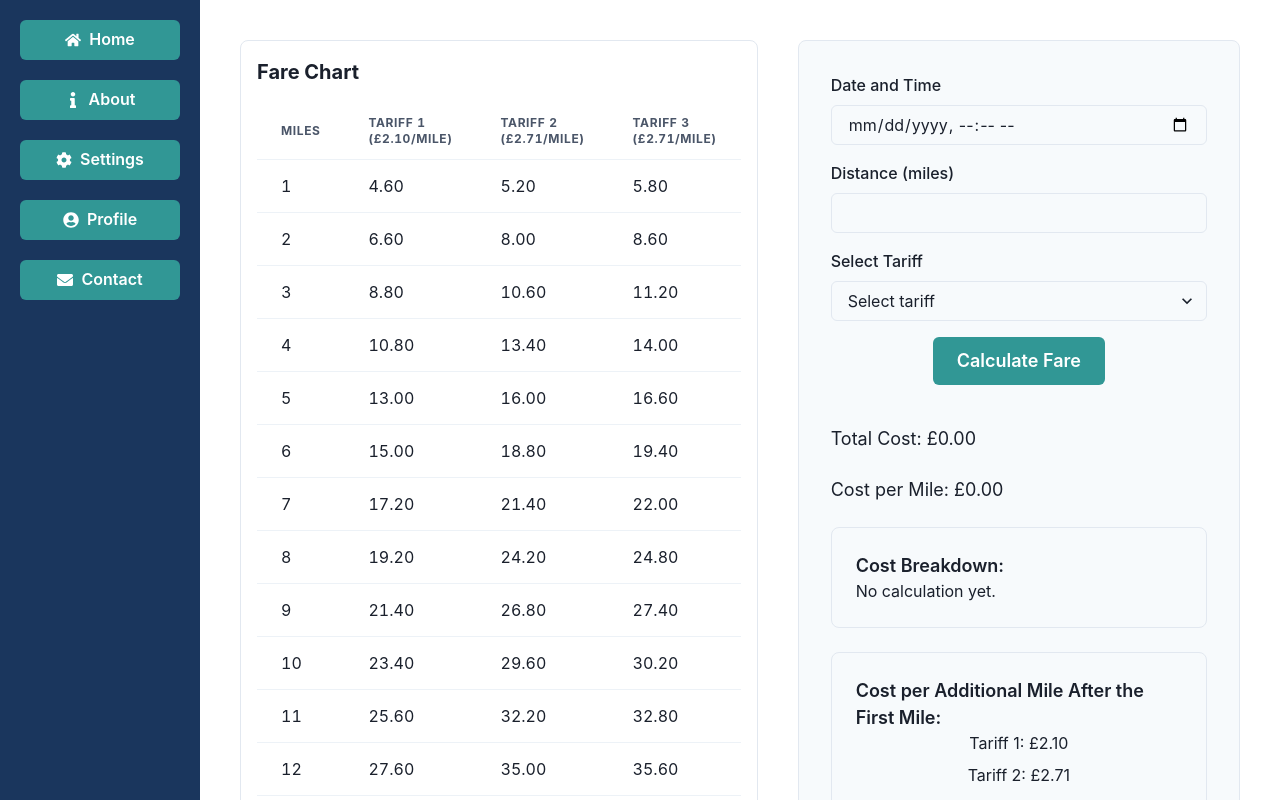
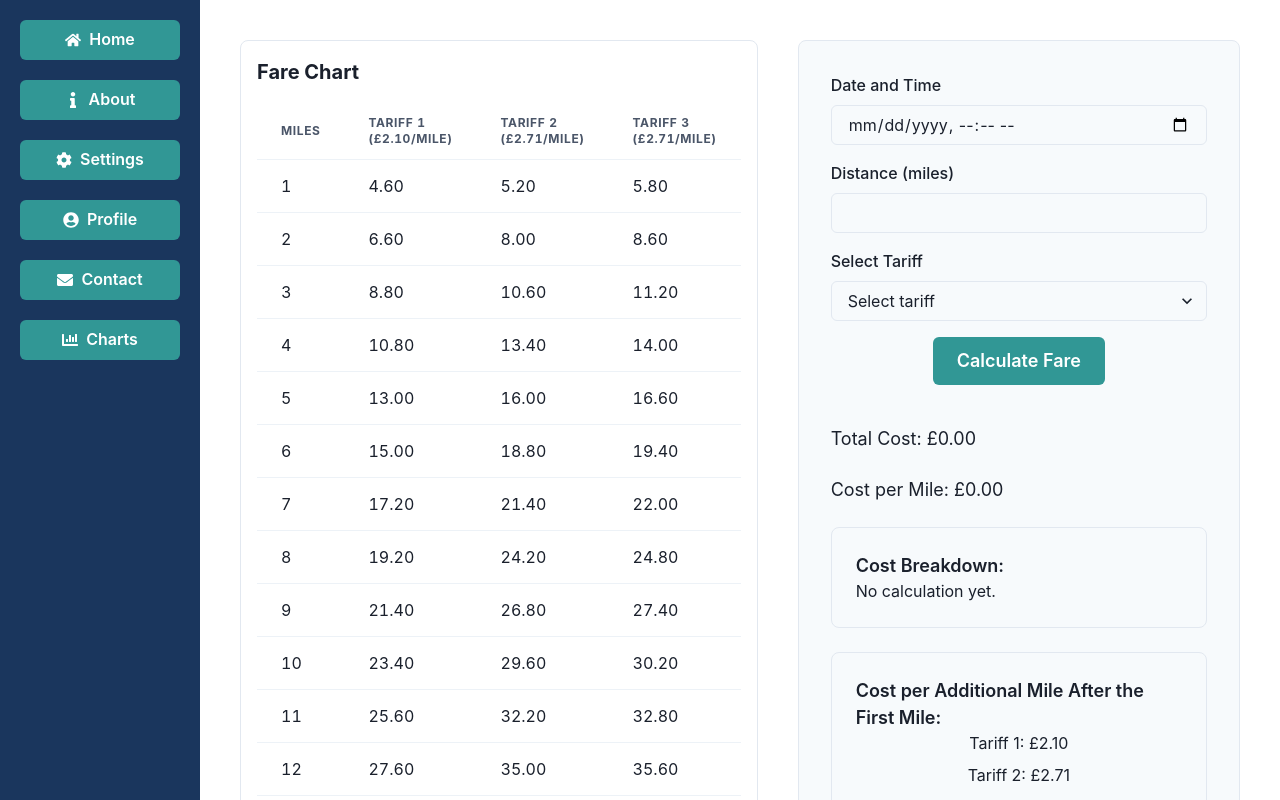
Before and after one commit to GPT-Engineer-App/taxi-journey-pricer, a React (Vite) app: page / in a window 1280 px wide. Shown: the top 800 px of the page. Built offline with nearby package versions, Linux system fonts and the light colour scheme.

Commit message:
in the menu add a charts button
Added a "Charts" button to the sidebar menu.

```diff
--- a/src/components/Sidebar.jsx
+++ b/src/components/Sidebar.jsx
@@ -1,6 +1,6 @@
 import React from "react";
 import { Box, VStack, Button } from "@chakra-ui/react";
-import { FaHome, FaInfo, FaCog, FaUserCircle, FaEnvelope } from "react-icons/fa";
+import { FaHome, FaInfo, FaCog, FaUserCircle, FaEnvelope, FaChartBar } from "react-icons/fa";
 
 const Sidebar = () => {
   return (
@@ -21,6 +21,9 @@ const Sidebar = () => {
         <Button leftIcon={<FaEnvelope />} colorScheme="teal">
           Contact
         </Button>
+        <Button leftIcon={<FaChartBar />} colorScheme="teal">
+          Charts
+        </Button>
       </VStack>
     </Box>
   );
```
